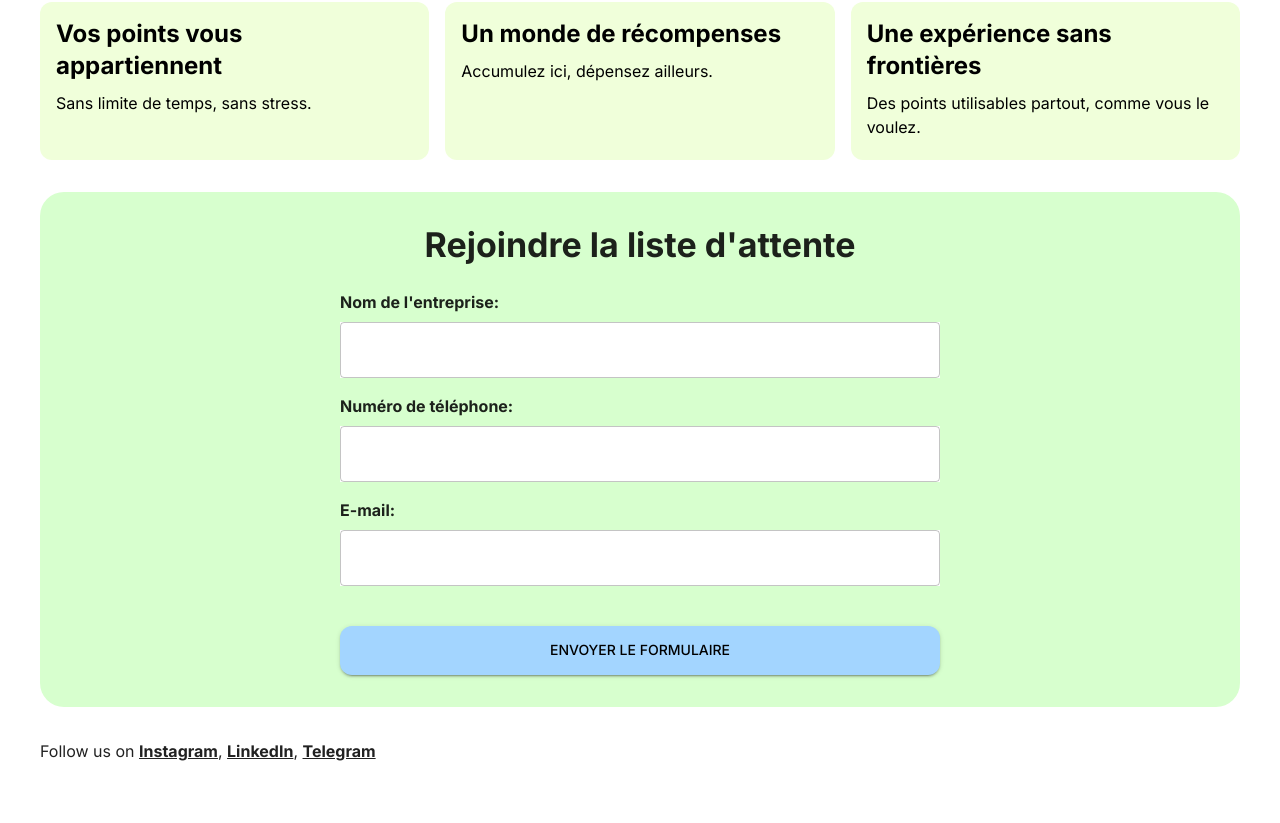
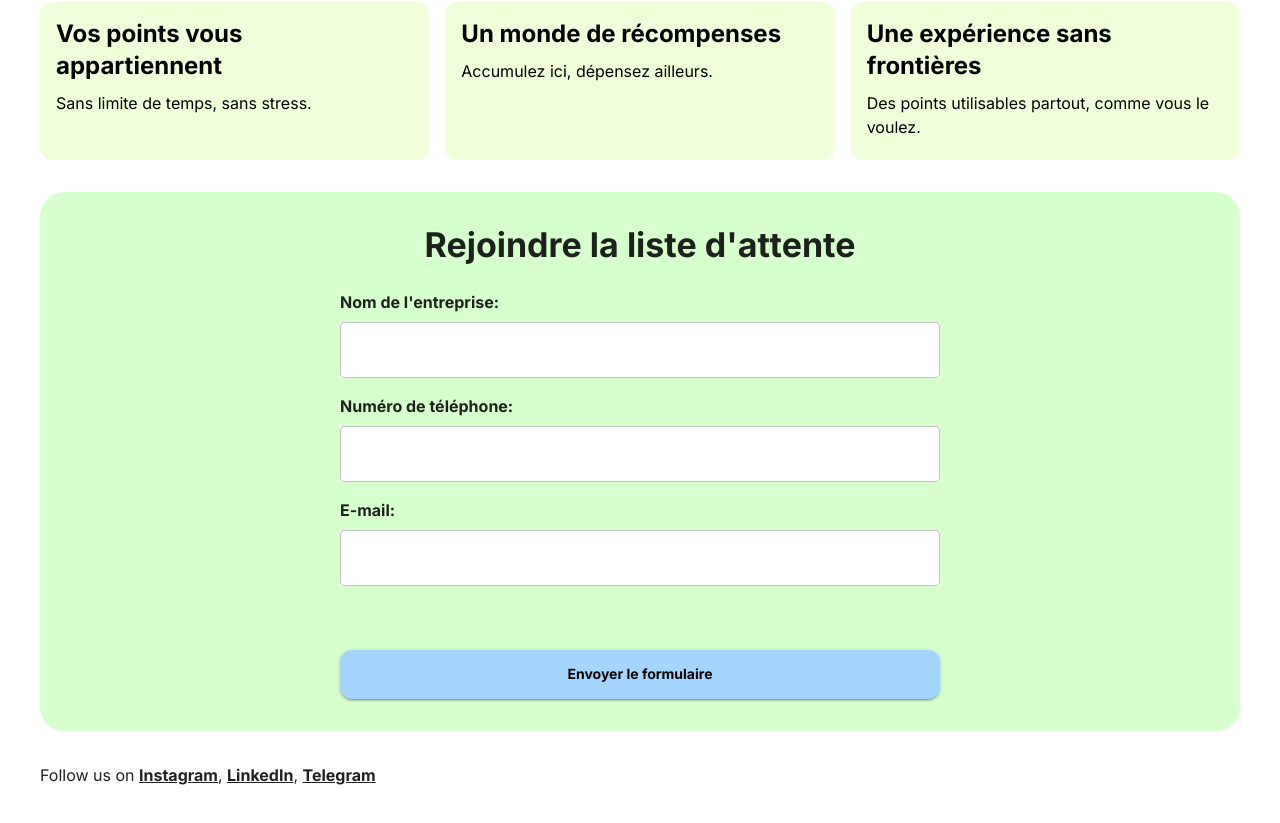
Before and after one commit to edvin3i/loyelto, a React (Vite) app in the folder srcs/frontend/webapp/loyelto-web/: page / in a window 1280 px wide. Shown: the part 1251-2074 px from the top of the page. Built offline with nearby package versions, Linux system fonts and the light colour scheme; a web font is replaced by a local one.

Commit message:
gave the Envoyer le formulaire button more mt, bold fontweight, and text transform:none

```diff
--- a/srcs/frontend/webapp/loyelto-web/src/landing/MainSection.tsx
+++ b/srcs/frontend/webapp/loyelto-web/src/landing/MainSection.tsx
@@ -31,7 +31,6 @@ export default function MainSection() {
                         fontWeight: '600',
                         textAlign: {xs:'center', sm:'left'},
                         marginTop: 2
-
                     }}
                 >
                     Swap & Save: <br /> La Fidélité Nouvelle Génération
--- a/srcs/frontend/webapp/loyelto-web/src/landing/WaitlistForm.tsx
+++ b/srcs/frontend/webapp/loyelto-web/src/landing/WaitlistForm.tsx
@@ -145,9 +145,11 @@ export default function WaitlistForm() {
           fullWidth
           variant="contained"
           sx={{
-            mt: 2,
+            mt: 5,
             py: 1.5,
             borderRadius: 3,
+            fontWeight: 'bold',
+            textTransform: 'none',
            // bgcolor: "#a6d4fa", // Light blue button color
             // color: "black",
             "&:hover": {
```
